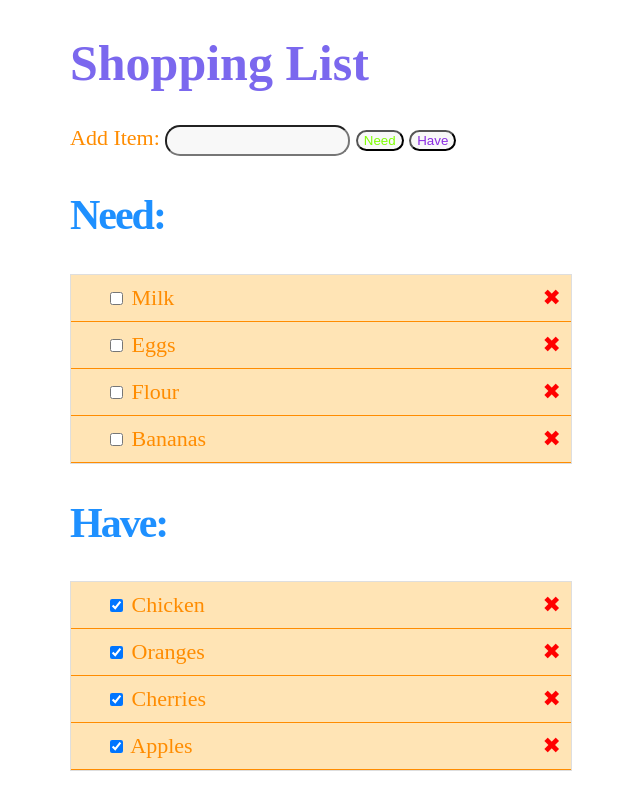
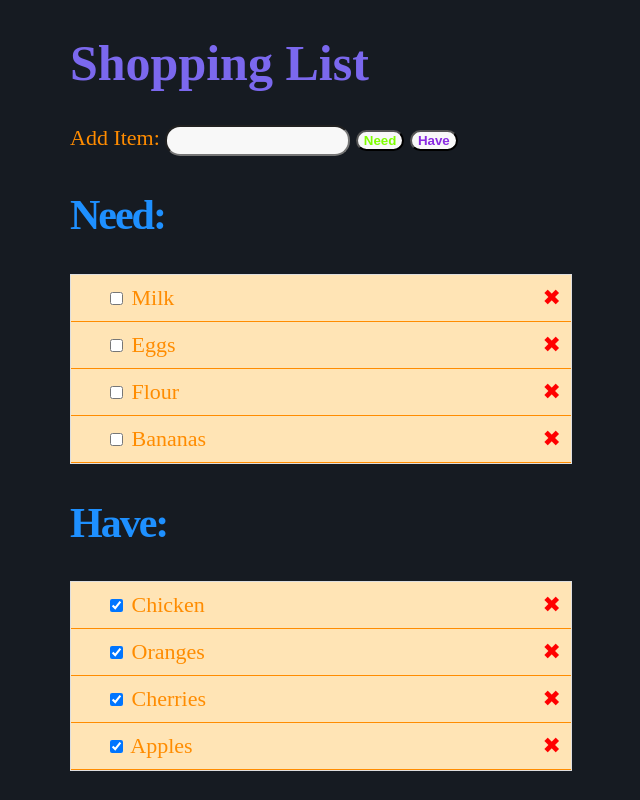
Before and after one commit to A-R007/Grocery_list, a plain HTML site: page index.html in a window 1280 px wide. Shown: the whole page, without its empty margins (270-910 px from the left). Drawn offline with nearby package versions, Linux system fonts and the light colour scheme; a web font is replaced by a local one.

Commit message:
weight and bg

```diff
--- a/list.css
+++ b/list.css
@@ -4,6 +4,7 @@ body {
   margin: 0 auto;
   padding: 0;
   font-family: "Arima Madurai";
+  background-color: #161b22;
 }
 
 .bg {
@@ -31,6 +32,7 @@ input[type="text"] {
   color: #7fff00;
   border-radius: 18px;
   cursor: pointer;
+  font-weight:bold;
 }
 
 #addHave {
@@ -38,6 +40,7 @@ input[type="text"] {
   color: #8a2be2;
   border-radius: 18px;
   cursor: pointer;
+  font-weight:bold;
 }
 
 h1 {
```
